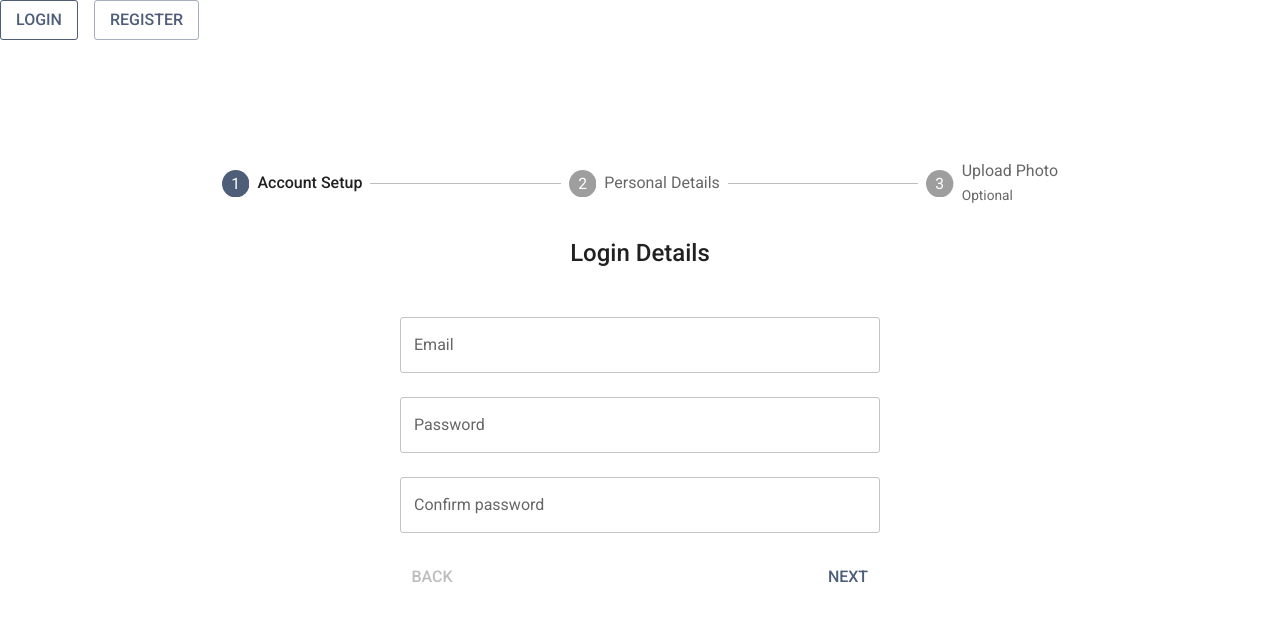
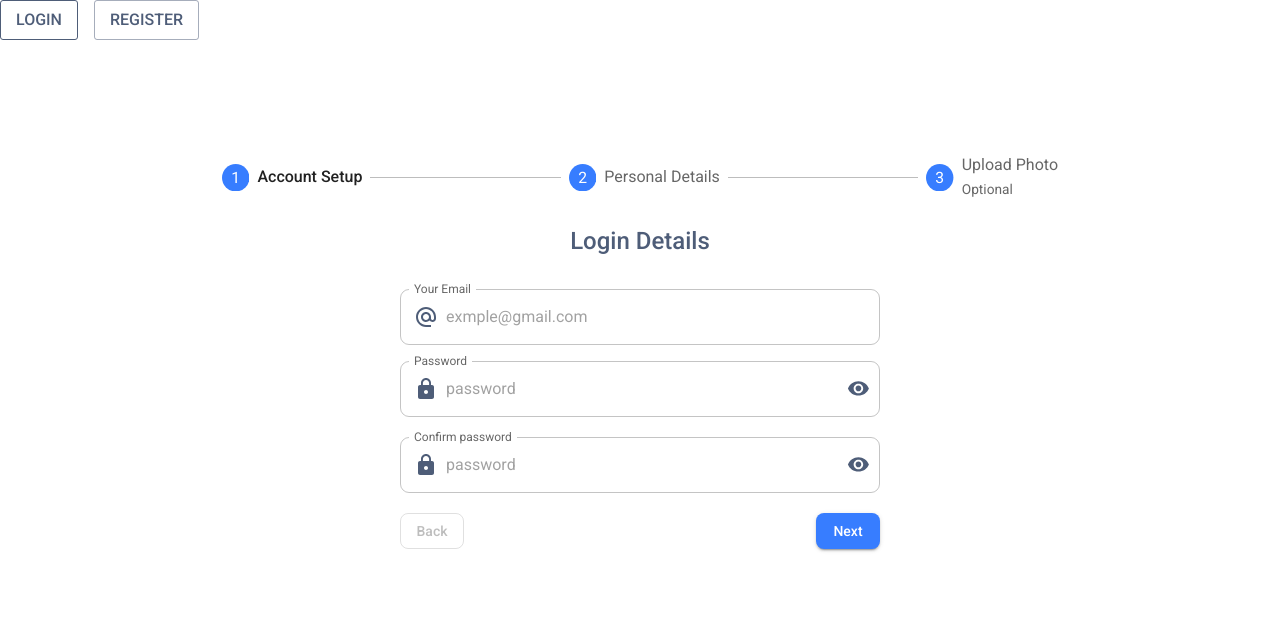
Before and after one commit to vherasymenk0/Social-media, a Next.js app: page /register in a window 1280 px wide. Shown: the top 620 px of the page. Built offline with nearby package versions, Linux system fonts and the light colour scheme.

Commit message:
[Refactor] Register.view

```diff
--- /dev/null
+++ b/src/components/StyledDropdown.tsx
@@ -0,0 +1,62 @@
+import React, { FC, useState } from 'react'
+
+import FormControl from '@mui/material/FormControl'
+import InputLabel from '@mui/material/InputLabel'
+import MenuItem from '@mui/material/MenuItem'
+import Select from '@mui/material/Select'
+import { SelectProps } from '@mui/material/Select/Select'
+
+interface StyledDropdownProps extends SelectProps {
+  options?: Option[] | null
+  onChange?: () => void
+  defaultValue?: string
+}
+
+type Option = {
+  name: string
+  [x: string]: string
+}
+
+const StyledDropdown: FC<StyledDropdownProps> = ({
+  options,
+  defaultValue,
+  onChange,
+  sx,
+  label,
+  disabled,
+  size = 'small',
+  ...props
+}) => {
+  const [selectValue, setSelectValue] = useState(defaultValue || options?.[0]?.value)
+
+  const handleChange = (e) => {
+    setSelectValue(e.target.value)
+    onChange?.()
+  }
+
+  return (
+    <FormControl fullWidth>
+      <InputLabel id="styled-select-label">{label}</InputLabel>
+      <Select
+        labelId="styled-select-label"
+        id="styled-select"
+        value={selectValue}
+        size={size}
+        sx={{ borderRadius: '0.5rem', ...sx }}
+        label={label}
+        onChange={handleChange}
+        disabled={!options || disabled}
+        {...props}
+      >
+        {options &&
+          options.map(({ value, name }) => (
+            <MenuItem key={name} value={value}>
+              {name}
+            </MenuItem>
+          ))}
+      </Select>
+    </FormControl>
+  )
+}
+
+export default StyledDropdown
--- a/src/views/register/Register.view.tsx
+++ b/src/views/register/Register.view.tsx
@@ -1,11 +1,11 @@
 'use client'
 import React from 'react'
 
+import BaseButton from '~/components/BaseButton'
 import useStepper from '~/views/register/hooks/useStepper'
 import { REGISTER_STEP_COMPONENT, REGISTER_STEPS } from '~/views/register/Register.constants'
 
 import { Box, Container, Typography } from '@mui/material'
-import Button from '@mui/material/Button'
 import Step from '@mui/material/Step'
 import StepLabel from '@mui/material/StepLabel'
 import Stepper from '@mui/material/Stepper'
@@ -26,14 +26,19 @@ const RegisterView = () => {
         top: '20%',
       }}
     >
-      <Stepper activeStep={currentStep.index}>
+      <Stepper activeStep={currentStep.index} sx={{ height: '2.2rem' }}>
         {REGISTER_STEPS.map(({ step_key, title, optional }) => {
           const labelProps: { optional?: React.ReactNode } = {}
           if (optional) labelProps.optional = <Typography variant="caption">Optional</Typography>
 
           return (
             <Step key={step_key}>
-              <StepLabel {...labelProps}>{title}</StepLabel>
+              <StepLabel
+                {...labelProps}
+                sx={{ height: '1.75rem', svg: { fill: (theme) => theme.palette.secondary.main } }}
+              >
+                {title}
+              </StepLabel>
             </Step>
           )
         })}
@@ -49,13 +54,13 @@ const RegisterView = () => {
           <CurrentStepComponent />
         </Box>
         <Box sx={{ display: 'flex', flexDirection: 'row', pt: 2 }}>
-          <Button color="inherit" disabled={disableBackBtn} onClick={handleBack} sx={{ mr: 1 }}>
+          <BaseButton variant="outlined" disabled={disableBackBtn} onClick={handleBack}>
             Back
-          </Button>
+          </BaseButton>
           <Box sx={{ flex: '1 1 auto' }} />
-          <Button onClick={handleNext}>
+          <BaseButton onClick={handleNext}>
             {currentStep.index === REGISTER_STEPS.length - 1 ? 'Finish' : 'Next'}
-          </Button>
+          </BaseButton>
         </Box>
       </Box>
     </Container>
--- a/src/views/register/components/AccountSetupStep.tsx
+++ b/src/views/register/components/AccountSetupStep.tsx
@@ -1,38 +1,20 @@
 import React from 'react'
 
-import { Box, TextField, Typography } from '@mui/material'
+import EmailInput from '~/components/EmailInput'
+import PasswordInput from '~/components/PasswordInput'
+
+import { Box, Typography } from '@mui/material'
 
 const AccountSetupStep = () => (
   <>
     <Box>
-      <Typography variant="h4" component="h1" marginBottom="2rem" align="center">
+      <Typography variant="h4" component="h1" marginBottom="2rem" align="center" color="primary">
         Login Details
       </Typography>
       <Box>
-        <TextField
-          id="email"
-          fullWidth
-          label="Email"
-          type="email"
-          placeholder="exmple@gmail.com"
-          margin="normal"
-        />
-        <TextField
-          id="password"
-          fullWidth
-          label="Password"
-          type="password"
-          autoComplete="current-password"
-          margin="normal"
-        />
-
-        <TextField
-          id="confirm_password"
-          fullWidth
-          label="Confirm password"
-          type="password"
-          margin="normal"
-        />
+        <EmailInput />
+        <PasswordInput id="password" label="Password" margin="normal" />
+        <PasswordInput id="confirm_password" label="Confirm password" margin="normal" />
       </Box>
     </Box>
   </>
--- /dev/null
+++ b/src/views/register/components/LocationSelector.tsx
@@ -0,0 +1,32 @@
+import * as React from 'react'
+import { FC } from 'react'
+
+import StyledDropdown from '~/components/StyledDropdown'
+
+import { Box } from '@mui/material'
+
+interface LocationSelectorProps {}
+
+const testOptions = [
+  {
+    name: 'Ukraine',
+    value: 'UK',
+  },
+  {
+    name: 'Germany',
+    value: 'GE',
+  },
+  {
+    name: 'Poland',
+    value: 'PL',
+  },
+]
+
+const LocationSelector: FC<LocationSelectorProps> = ({}) => (
+  <Box display="flex" justifyContent="space-between" gap={2} mt="0.5rem">
+    <StyledDropdown options={testOptions} label="Country" />
+    <StyledDropdown options={testOptions} label="City" />
+  </Box>
+)
+
+export default LocationSelector
--- a/src/views/register/components/PersonalDetailsStep.tsx
+++ b/src/views/register/components/PersonalDetailsStep.tsx
@@ -2,9 +2,9 @@
 import React from 'react'
 
 import BaseDatePicker from '~/components/BaseDatePicker'
-import { COUNTRIES_LIST } from '~/utils/constants/countries.constant'
+import LocationSelector from '~/views/register/components/LocationSelector'
 
-import { Autocomplete, Box, TextField, Typography } from '@mui/material'
+import { Box, TextField, Typography } from '@mui/material'
 
 const PersonalDetailsStep = () => (
   <Box>
@@ -12,35 +12,39 @@ const PersonalDetailsStep = () => (
       Profile Details
     </Typography>
     <Box>
-      <Box display="flex" justifyContent="space-between">
-        <TextField id="first-name" label="First name" type="text" placeholder="John" />
-        <TextField id="last-name" label="Last name" type="text" placeholder="Doe" />
+      <Box display="flex" justifyContent="space-between" gap={2}>
+        <TextField
+          id="first-name"
+          placeholder="John"
+          label="First name"
+          variant="outlined"
+          size="small"
+          sx={{ '.MuiInputBase-root': { borderRadius: '0.5rem' } }}
+          fullWidth
+        />
+        <TextField
+          id="last-name"
+          placeholder="Doe"
+          label="Last name"
+          variant="outlined"
+          size="small"
+          sx={{ '.MuiInputBase-root': { borderRadius: '0.5rem' } }}
+          fullWidth
+        />
       </Box>
-      <TextField id="about_me" label="About Me" multiline rows={3} fullWidth margin="normal" />
-      <Box display="flex" justifyContent="space-between" mt="0.5rem">
-        <Autocomplete
-          id="country-select-demo"
-          sx={{ width: '48%' }}
-          options={COUNTRIES_LIST}
-          autoHighlight
-          renderOption={(props, option) => (
-            <Box component="li" sx={{ '& > img': { mr: 2, flexShrink: 0 } }} {...props}>
-              {option}
-            </Box>
-          )}
-          renderInput={(params) => (
-            <TextField
-              {...params}
-              label="Choose a country"
-              inputProps={{
-                ...params.inputProps,
-                autoComplete: 'new-password',
-              }}
-            />
-          )}
-        />
-        <BaseDatePicker disableFuture label="Date of Birth" sx={{ width: '48%' }} />
-      </Box>
+      <TextField
+        id="about-me"
+        label="Short info"
+        placeholder="About Me"
+        size="small"
+        multiline
+        rows={2}
+        fullWidth
+        margin="normal"
+        sx={{ '.MuiInputBase-root': { borderRadius: '0.5rem' } }}
+      />
+      <LocationSelector />
+      <BaseDatePicker disableFuture label="Date of Birth" sx={{ width: '100%', mt: 2 }} />
     </Box>
   </Box>
 )
```
Also changed, not shown: src/views/forgot-password/ForgotPassword.view.tsx (+6 -1 lines).
